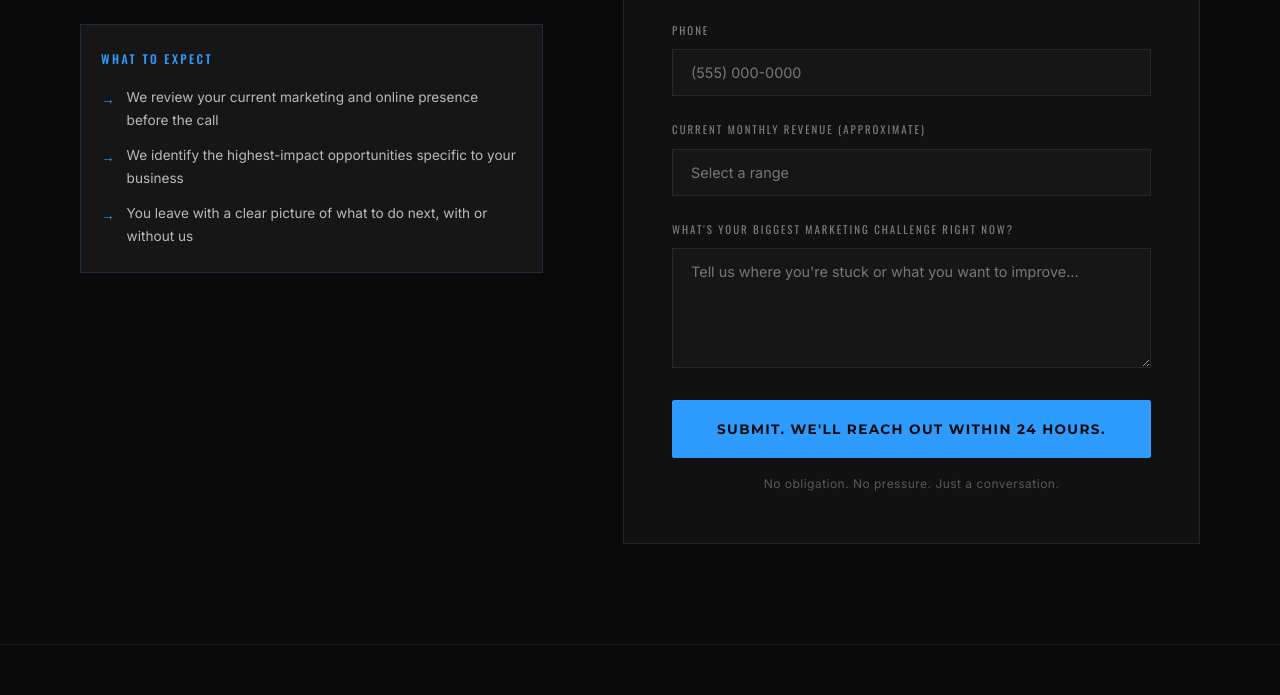
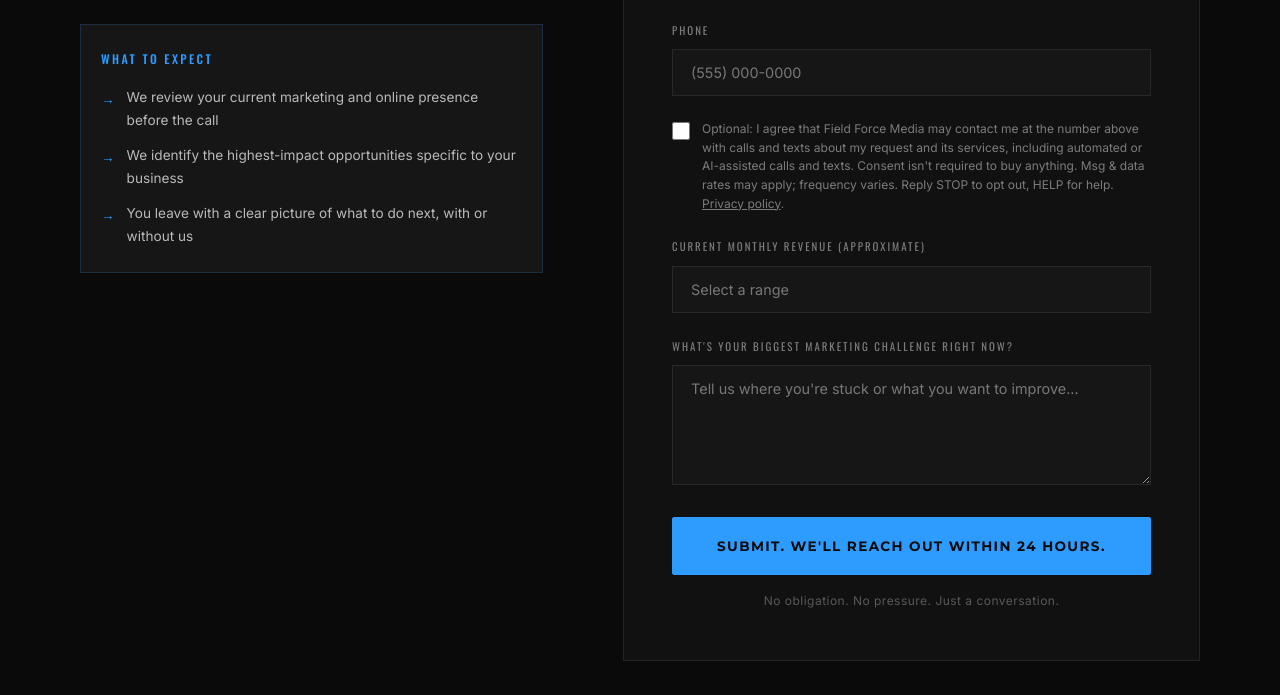
Before and after one commit to FieldForceMedia/field-force-media-website, a plain HTML site: page contact.html in a window 1280 px wide. Shown: the part 1070-1765 px from the top of the page. Drawn offline with nearby package versions, Linux system fonts and the light colour scheme; a script that the page names is missing.

Commit message:
Contact form: optional SMS/call consent checkbox (Josh asked 2026-11-24)
Co-Authored-By: Claude Opus 5.5 <noreply@anthropic.com>
Claude-Session: https://claude.ai/code/session_01V9XKmqc6JPMQy56bsbv6QQ

```diff
--- a/contact.html
+++ b/contact.html
@@ -210,6 +210,10 @@
             <label for="phone">Phone</label>
             <input type="tel" id="phone" name="phone" placeholder="(555) 000-0000" />
           </div>
+          <div class="form-group form-consent">
+            <input type="checkbox" id="smsConsent" name="smsConsent" value="yes" />
+            <label for="smsConsent">Optional: I agree that Field Force Media may contact me at the number above with calls and texts about my request and its services, including automated or AI-assisted calls and texts. Consent isn't required to buy anything. Msg &amp; data rates may apply; frequency varies. Reply STOP to opt out, HELP for help. <a href="privacy.html">Privacy policy</a>.</label>
+          </div>
           <div class="form-group">
             <label for="revenue">Current Monthly Revenue (approximate)</label>
             <select id="revenue" name="revenue">
--- a/css/styles.css
+++ b/css/styles.css
@@ -1202,6 +1202,10 @@ h1, h2, h3, h4 {
   padding: 48px;
 }
 .form-group { margin-bottom: 24px; }
+.form-group.form-consent { display: flex; gap: 12px; align-items: flex-start; }
+.form-group.form-consent input[type="checkbox"] { flex: none; width: 18px; height: 18px; margin: 2px 0 0; padding: 0; -webkit-appearance: auto; appearance: auto; accent-color: var(--gold, #2E9BFF); cursor: pointer; }
+.form-group.form-consent label { margin: 0; font-family: 'Inter', sans-serif; font-size: 0.75rem; line-height: 1.55; letter-spacing: 0; text-transform: none; color: var(--white-45); cursor: pointer; }
+.form-group.form-consent label a { color: inherit; text-decoration: underline; }
 .form-group label {
   display: block;
   font-family: 'Oswald', sans-serif;
```
